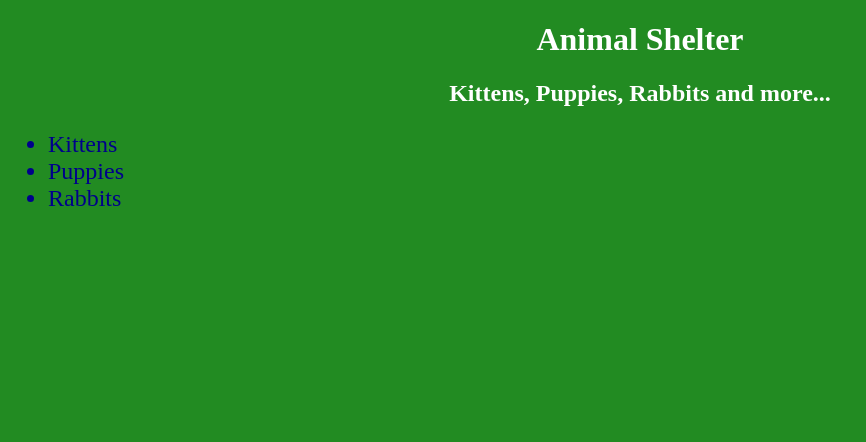
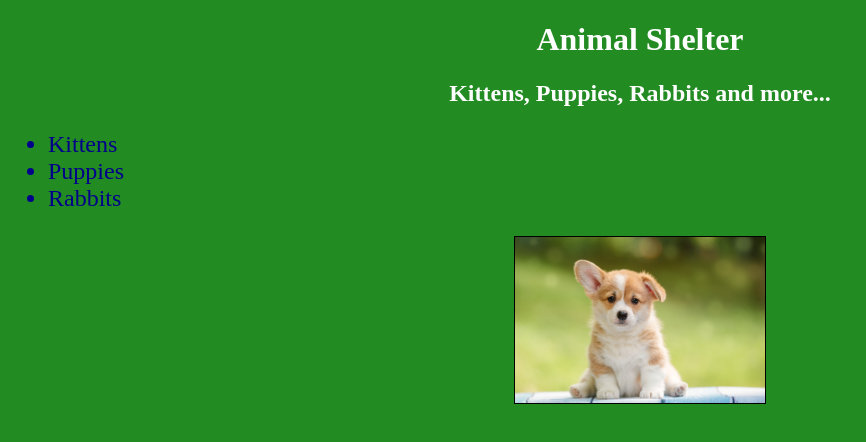
Before and after one commit to LiatDm/Shelter, a plain HTML site: page index.html in a window 1280 px wide. Shown: the whole page, without its empty margins (0-866 px from the left). Drawn offline with Linux system fonts and the light colour scheme.

Commit message:
adding home image

```diff
--- a/index.html
+++ b/index.html
@@ -18,5 +18,7 @@
         <li>Rabbits</li>
     </ul>
 
+    <img class="home-image" src="assets/images/puppy.jpg">
+
 </body>
 </html>
--- a/style.css
+++ b/style.css
@@ -9,3 +9,8 @@ ul {
     text-align: left;
     font-size: x-large;
 }
+
+.home-image {
+    width: 250px;
+    border: 1px solid black;
+}
```
Also changed, not shown: assets/images/puppy.jpg (added).
